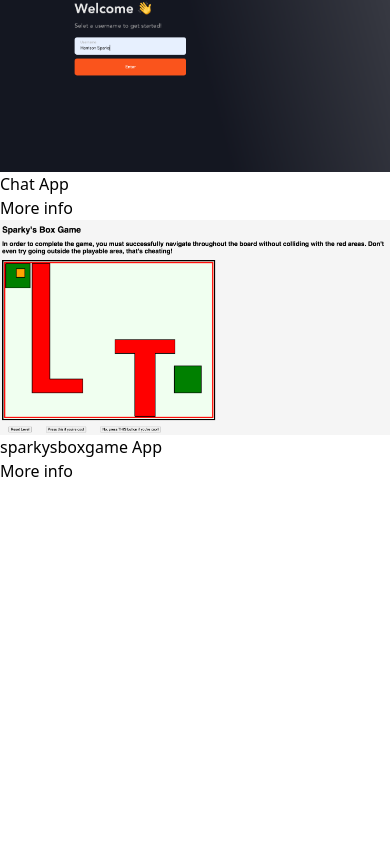
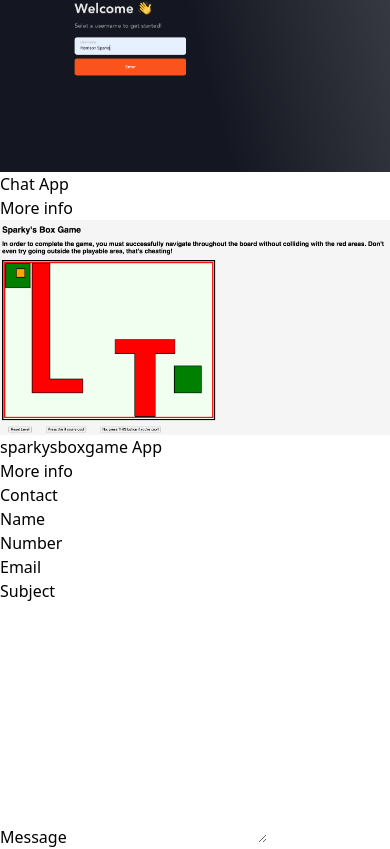
Before and after one commit to theallSparky/portfolio-v1, a React (Vite) app: page / in a window 390 px wide. Shown: the part 2596-3445 px from the top of the page. Before the commit the page ends 3079 px from the top, so only its background shows below. Built offline with nearby package versions, Linux system fonts and the light colour scheme.

Commit message:
Created basic form, imported Contant.jsx into App.jsx

```diff
--- a/src/App.jsx
+++ b/src/App.jsx
@@ -3,6 +3,7 @@ import Sidenav from './components/sidenav'
 import Main from './components/Main'
 import Work from './components/Work'
 import Projects from './components/Projects'
+import Contact from './components/Contact'
 
 function App() {
 
@@ -12,6 +13,7 @@ function App() {
       <Main />
       <Work />
       <Projects />
+      <Contact />
     </>
   )
 }
--- a/src/components/Contact.jsx
+++ b/src/components/Contact.jsx
@@ -2,7 +2,33 @@ import React from 'react'
 
 const Contact = () => {
   return (
-    <div>Contact</div>
+    <div id='contact' className='max-w-[1040px] m-auto md:pl-20 p-4 py-16'>
+        <h1 className='py-4 text-4xl font-bold text-center text-[#0015be]'>Contact</h1>
+        <form action="" method='POST' encType='multipart/form-data'>
+            <div>
+                <div>
+                    <label>Name</label>
+                    <input type="text" name='name' />
+                </div>
+                <div>
+                    <label>Number</label>
+                    <input type="text" name='phone' />
+                </div>
+            </div>
+            <div>
+                <label>Email</label>
+                <input type="email" name="email" />
+            </div>
+            <div>
+                <label>Subject</label>
+                <input type="text" name="subject" />
+            </div>
+            <div>
+                <label>Message</label>
+                <textarea rows="10" name="message"></textarea>
+            </div>
+        </form>
+    </div>
   )
 }
 
```
